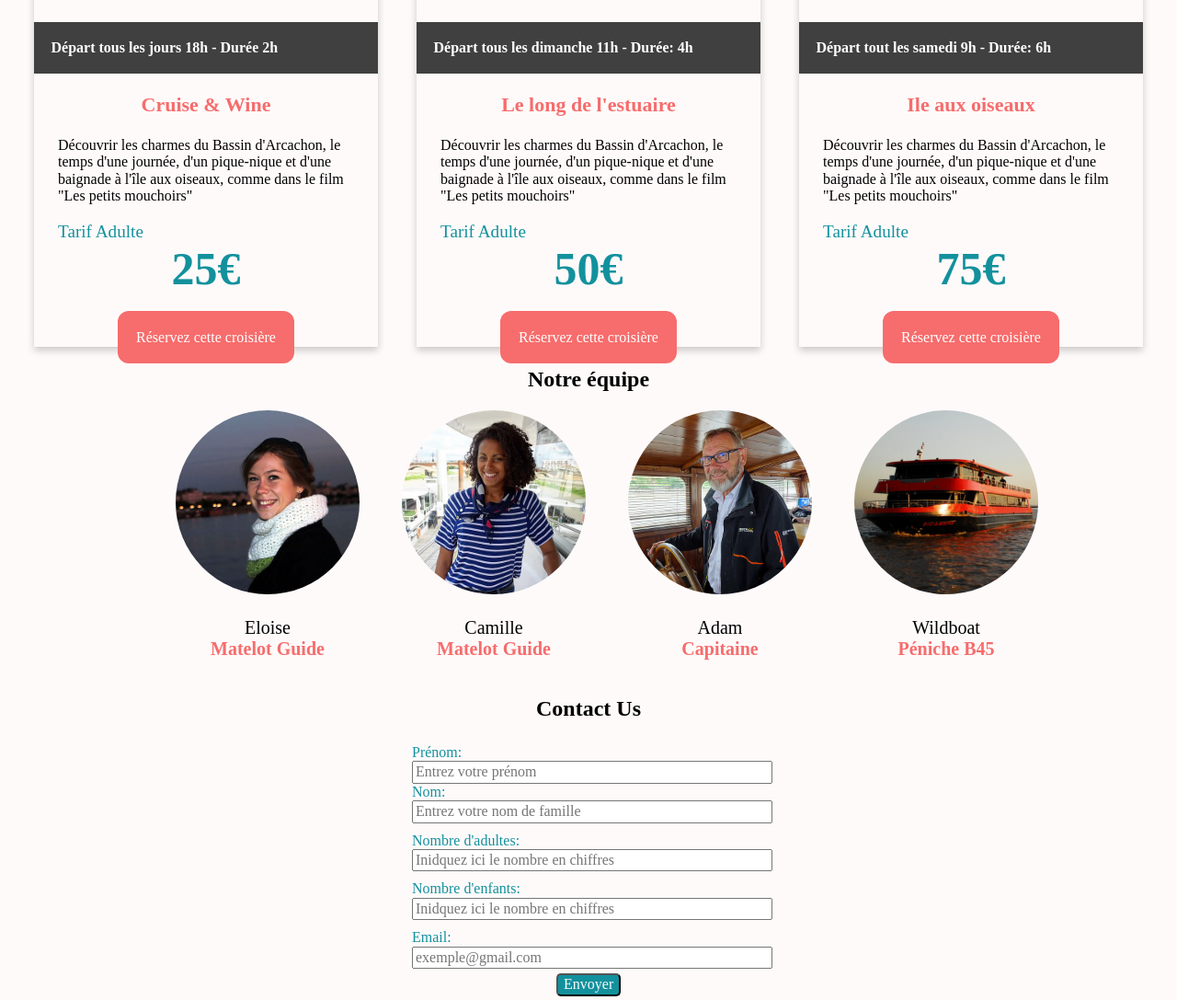
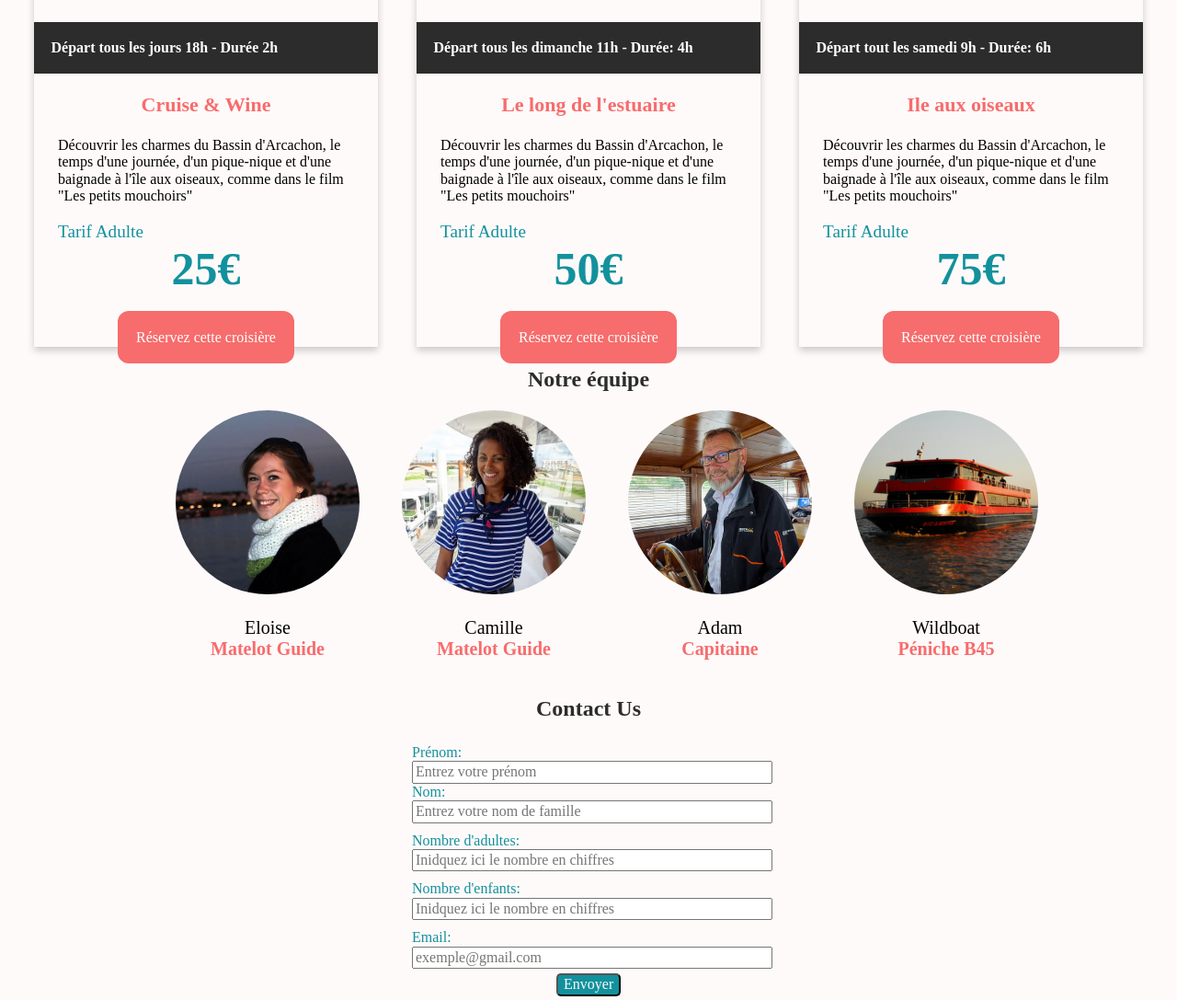
Before and after one commit to thomasluminic/wild_solo, a PHP site: page / in a window 1280 px wide. Shown: the part 452-1539 px from the top of the page at 92% size. Run offline with PHP 8.4, Linux system fonts and the light colour scheme; some libraries are stand-ins or nearby versions.

Commit message:
Changed h1 and h2 color from black to dark grey

```diff
--- a/style.css
+++ b/style.css
@@ -13,6 +13,9 @@
 }
 body {
     background-color: #FFFAFA;
+}
+h1, h2{
+    color: #2C2C2C;
 }
 /* TODO Header */
 header > nav {
@@ -145,7 +148,7 @@ h1 {
     width:100%;
 }
 .container3 {
-    background-color: #404040;
+    background-color: #2C2C2C;
 }
 h4 {
     font-size:  16px;
```
